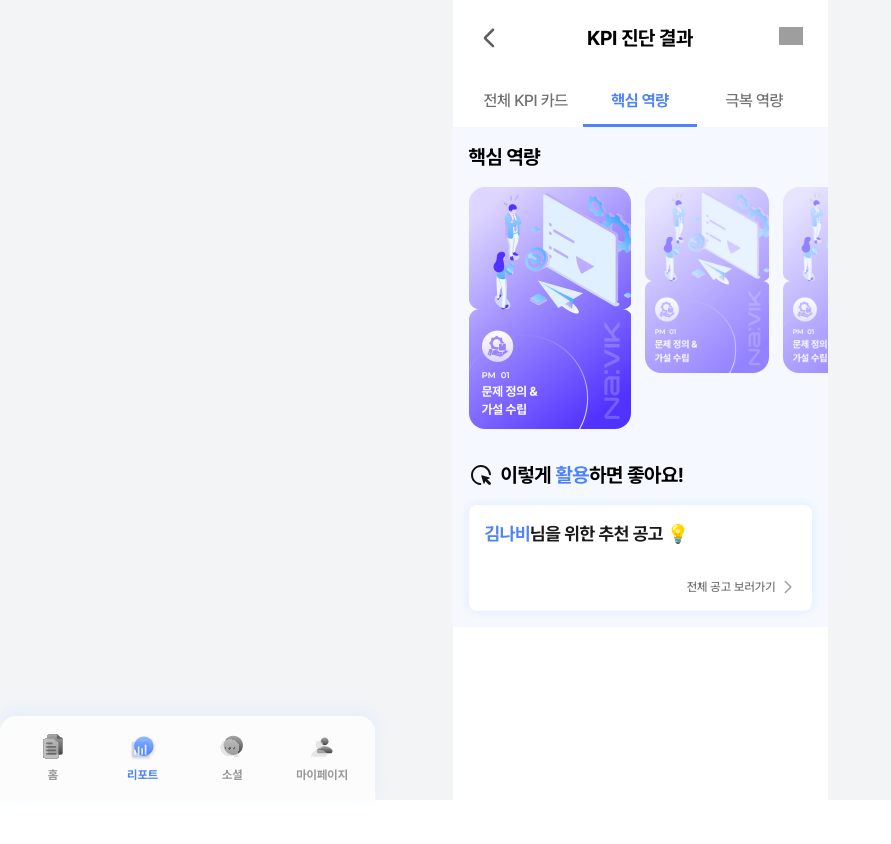
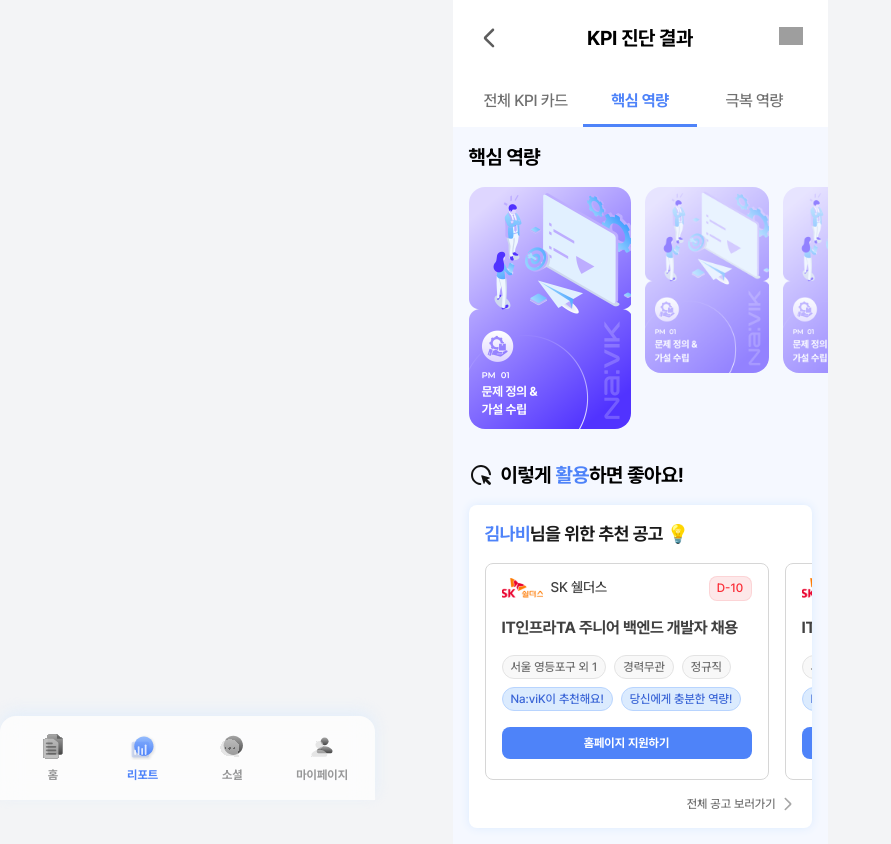
Before and after one commit to UMC9th-NaviK/NaviK-FE, a React (Vite) app: page /report/core in a window 1280 px wide. Shown: the whole page, without its empty margins (0-891 px from the left). Before the commit the page ends 800 px from the top, so only its background shows below. Built offline with nearby package versions, Linux system fonts and the light colour scheme; grey boxes are pictures that could not be loaded.

Commit message:
[FEAT] 리포트 페이지 UI 수정사항 반영

```diff
--- a/src/pages/report/CoreKPIPage.tsx
+++ b/src/pages/report/CoreKPIPage.tsx
@@ -1,9 +1,15 @@
 import KPILocalNavbar from '../../components/report/KPILocalNavbar'
 import ReportNavbar from '../../components/report/ReportNavbar'
-import KPISearchBar from '../../components/report/KPISearchBar'
 import CardSlider from '../../components/common/CardSlider'
+import RecommandCard from '../../components/myPage/RecommandCard'
+import { useNavigate } from 'react-router-dom'
+import RecruitmentCard from '../../components/report/RecruitmentCard'
 
 const CoreKPIPage = () => {
+    const navigate = useNavigate();
+
+    const totalItems = 20;
+
     return (
         <div>
             <ReportNavbar />
@@ -19,14 +25,21 @@ const CoreKPIPage = () => {
                         />
                         <p className='text-heading-20B'> 이렇게 <span className='text-[#4E83F9]'>활용</span>하면 좋아요! </p>
                     </div>
-                    <div className='flex flex-col rounded-[8px] p-[16px] gap-[16px] bg-white shadow-[0_0_10px_0_#DBEBFE]'>
+                    <div className='flex flex-col rounded-[8px] pl-[16px] py-[16px] gap-[16px] bg-white shadow-[0_0_10px_0_#DBEBFE]'>
                         <p className='text-heading-18B text-[#1B1B1B]'> <span className='text-[#4E83F9]'> 김나비</span>님을 위한 추천 공고 💡 </p>
-                        <div className="overflow-x-auto">
-                            <div className='flex flex-nowrap box-border w-full gap-[16px] snap-x snap-mandatory scrollbar-hide scroll-smooth'>
-                                {/* 동열님이 만드신 컴포넌트 넣을 예정 */}
+                        <div className="overflow-x-auto scrollbar-hide snap-x snap-mandatory scroll-pl-[18px]">
+                            <div className='flex flex-nowrap box-border gap-[16px] snap-start snap-always scrollbar-hide scroll-smooth'>
+                                {Array.from({ length: totalItems }).map((_, idx) => (
+                                <div key={idx} className="w-[284px] shrink-0 snap-start snap-always">
+                                    <RecruitmentCard />
+                                </div>
+                                ))}
                             </div>
                         </div>
-                        <button className='flex flex-1 justify-end gap-[4px]'>
+
+                        <button
+                        onClick={() => navigate("/mypage/recommend")}
+                        className='flex flex-1 justify-end gap-[4px] pr-[16px]'>
                             <p className='text-caption-12M text-[#11111199]'> 전체 공고 보러가기 </p>
                             <img
                             src="/icons/reports/material-symbols_arrow-back-ios-new-rounded.svg"
--- a/src/pages/report/ReportMainPage.tsx
+++ b/src/pages/report/ReportMainPage.tsx
@@ -1,4 +1,9 @@
+import { useNavigate } from "react-router-dom";
+import ComparisonIncrease from "../../components/report/ComparisonIncrease";
+
 const ReportMainPage = () => {
+  const navigate = useNavigate();
+
   return (
     <div className="flex flex-col w-full bg-white-background bg-[radial-gradient(circle,_#94BBFD_0%,_rgba(184,212,254,0)_100%)]">
       <header className="pl-[24px] pt-[16px] pb-[24px] pr-[24px]">
@@ -39,7 +44,9 @@ const ReportMainPage = () => {
       <main className="flex flex-col items-center pt-[20px] pr-[16px] pb-[20px] pl-[16px] gap-[16px]">
         <div className="w-full flex flex-1 gap-[16px] items-center justify-center">
           <div className="flex flex-col gap-[16px] w-[50%]">
-            <button className="relative flex items-start justify-start bg-gradient-to-b from-[#79A6FB] to-[#3964D6] h-[111px] rounded-[7px] p-4 overflow-hidden">
+            <button
+            onClick={() => navigate("/report/core")}
+            className="relative flex items-start justify-start bg-gradient-to-b from-[#79A6FB] to-[#3964D6] h-[111px] rounded-[7px] p-4 overflow-hidden">
               <p className="relative z-10 h-full text-heading-20B text-white text-left"> 내 카드 <br /> 보러가기 </p>
               <img
               src="/images/reports/goingMyCard.png"
@@ -47,7 +54,10 @@ const ReportMainPage = () => {
               className="absolute w-[120px] h-[130px] right-[-10px] bottom-[-10px] p-[10px] z-0 opacity-70"
               />
             </button>
-            <button className="flex flex-col relative bg-white h-[111px] rounded-[7px] p-4 gap-[5px]">
+
+            <button
+            onClick={() => navigate("/social/evaluation")}
+            className="flex flex-col relative bg-white h-[111px] rounded-[7px] p-4 gap-[5px]">
               <p className="text-heading-20B text-black relative z-10 text-left"> 동료 피드백 </p>
               <p className="text-body-14M relative z-10 text-left"> <span className="text-[#4E83F9]">협업 커뮤니케이션</span>이 <br /> 뛰어나요👍🏻 </p>
               <img
@@ -58,17 +68,12 @@ const ReportMainPage = () => {
             </button>
           </div>
 
-          <div className="flex flex-col w-[50%] bg-[rgba(255,255,255,0.5)] h-[238px] rounded-[7px] border-[0.5px] border-white p-4 gap-[32px] pt-[8px] pr-[16px] pb-[8px] pl-[16px]">
+          <button
+          onClick={() => navigate("/goals")}
+          className="flex flex-col w-[50%] bg-[rgba(255,255,255,0.5)] h-[238px] rounded-[7px] border-[0.5px] border-white p-4 gap-[32px] pt-[8px] pr-[16px] pb-[8px] pl-[16px]">
             <div className="flex flex-col gap-[10px]">
               <div className="flex flex-1 items-center justify-between">
                 <p className="text-heading-20B text-black"> 목표 설정 </p>
-                <button>
-                  <img
-                  src="/icons/reports/material-symbols_settings-rounded.svg"
-                  alt=""
-                  className="w-[24px] h-[24px]"
-                  />
-                </button>
               </div>
 
               <div className="flex flex-col gap-[8px] text-body-14M text-center">
@@ -82,7 +87,7 @@ const ReportMainPage = () => {
               <p className="text-body-16M text-black"> 완료할 목표 </p>
               <span className="text-heading-20B text-[#4E83F9]"> 2개 </span>
             </div>
-          </div>
+          </button>
         </div>
 
         <div className="flex w-full bg-[rgba(255,255,255,0.5)] h-[254px] rounded-[7px] border-[0.5px] border-white p-4">
@@ -90,7 +95,9 @@ const ReportMainPage = () => {
             <p className="text-heading-20B text-black"> 성장 로그 </p>
             <div className="flex flex-1 w-full justify-between gap-[7px]">
               <div className="relative w-[62%] flex flex-col bg-white rounded-[7px] pt-[11px] pr-[12px] pb-[11px] pl-[12px] gap-[58px] overflow-hidden">
-                <div className="relative z-10">
+                <button
+                onClick={() => navigate("/report/growth")}
+                className="relative flex flex-col z-10 items-start">
                   <p className="text-body-16B z-10"> 직무 레벨 배지 </p>
                   <span className="text-heading-24B text-[#4E83F9] relative z-10"> LV. 3 </span>
                   <img
@@ -98,22 +105,33 @@ const ReportMainPage = () => {
                   alt=""
                   className="absolute w-[120px] h-[140px] right-[-22px] bottom-[-75px] p-[10px] z-0"
                   />
-                </div>
+                </button>
                 <p className="text-body-14M text-[#11111199] "> 지난 달 대비 <br /> <span className="text-body-16M text-[#4E83F9]"> 12% </span> 상승했어요! </p>
               </div>
 
-              <div className="relative w-[77%] flex flex-col justify-between bg-white rounded-[7px] pt-[11px] pr-[12px] pb-[11px] pl-[12px]">
-                <div className="flex justify-end items-center gap-1">
-                  <span className="text-body-16B text-[#4E83F9]"> 11% </span>
-                  <span className="text-[#4E83F9] text-xs"> ▲ </span>
-                </div>
+              <button
+              onClick={() => navigate("/report/growth/timeline")}
+              className="relative w-[77%] flex flex-col justify-between bg-white rounded-[7px] pt-[11px] pr-[12px] pb-[11px] pl-[12px]">
+                <div className="flex flex-col gap-[5px]">
+                  <div className="flex flex-col gap-[6px]">
+                    <div className="flex justify-end items-center gap-1">
+                      <span className="text-body-16B text-[#4E83F9]"> 11% </span>
+                      <span className="text-[#4E83F9] text-xs"> ▲ </span>
+                    </div>
 
-                <div className="flex-1 flex items-center justify-center">
-                  <div className="w-full h-[60px] bg-gradient-to-t from-[#4E83F910] to-transparent border-b border-dashed border-gray-300"> </div>
+                    <div className="flex-1 flex items-center justify-center">
+                      <ComparisonIncrease type={'up'} percentage={30} />
+                    </div>
+                  </div>
+
+                  <div className="flex flex-1 justify-between">
+                    <p className="text-caption-12R text-[#11111166]"> 11월 </p>
+                    <p className="text-caption-12R text-[#11111166]"> 12월 </p>
+                  </div>
                 </div>
 
                 <p className="text-body-14M text-[#11111199] "> 지난 달 대비 <br /> <span className="text-body-16M text-[#4E83F9]"> 12% </span> 상승했어요! </p>
-              </div>
+              </button>
             </div>
           </div>
         </div>
```
